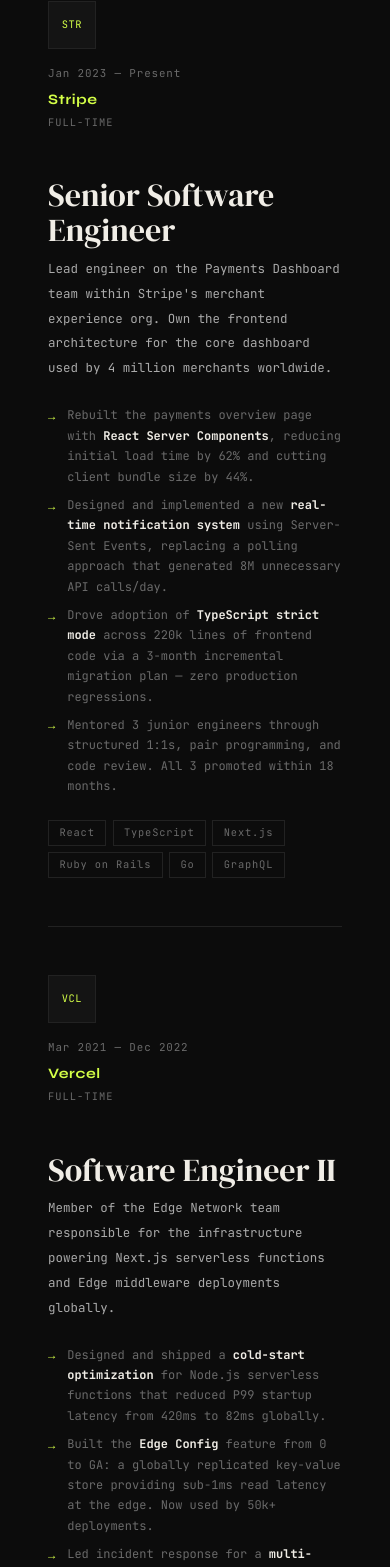
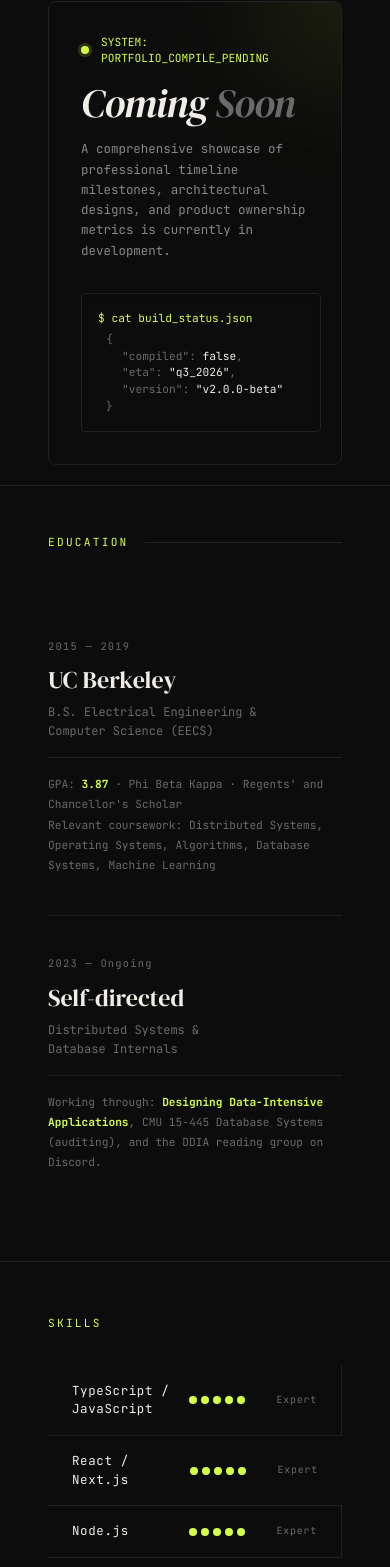
Before and after one commit to Ayushxcodes/portfolio, a Next.js app: page /experience in a window 390 px wide. Shown: the part 1024-2591 px from the top of the page. Built offline with nearby package versions, Linux system fonts and the light colour scheme.

Commit message:
fix_experience

```diff
--- a/src/app/experience/page.tsx
+++ b/src/app/experience/page.tsx
@@ -8,7 +8,7 @@
 import SkillsMatrix from "../../components/ExperiencePage/SkillsMatrix";
 import WritingSpeaking from "../../components/ExperiencePage/WritingSpeaking";
 import CTA from "../../components/ExperiencePage/CTA";
-import { QUICK_STATS, EXPERIENCE, EDUCATION, SKILLS, WRITING, SPEAKING } from "../../components/ExperiencePage/data";
+import { QUICK_STATS, EDUCATION, SKILLS, WRITING, SPEAKING } from "../../components/ExperiencePage/data";
 
 // ── Data ─────────────────────────────────────────────────────────────────────
 
@@ -94,7 +94,7 @@
 
       <QuickStats stats={QUICK_STATS} />
 
-      <ExperienceList experience={EXPERIENCE} assignRef={(i, el) => { fadeRefs.current[i] = el; }} onHover={ho} onLeave={hu} />
+      <ExperienceList assignRef={(i, el) => { fadeRefs.current[i] = el; }} onHover={ho} onLeave={hu} />
 
       <EducationList education={EDUCATION} />
 
--- a/src/app/page.tsx
+++ b/src/app/page.tsx
@@ -80,45 +80,6 @@
   },
 ];
 
-const EXPERIENCE = [
-  {
-    period: 'Jan 2023 — Present',
-    company: 'Stripe',
-    role: 'Senior Software Engineer',
-    desc: "Lead engineer on the Payments Dashboard team within Stripe's merchant experience org. Own the frontend architecture for the core dashboard used by 4 million merchants worldwide.",
-    achievements: [
-      'Rebuilt the payments overview page with React Server Components, reducing initial load time by 62% and cutting client bundle size by 44%.',
-      'Designed and implemented a real-time notification system using Server-Sent Events, replacing a polling approach that generated 8M unnecessary API calls/day.',
-      'Drove adoption of TypeScript strict mode across 220k lines of frontend code via a 3-month incremental migration — zero production regressions.',
-      'Mentored 3 junior engineers through structured 1:1s and pair programming; all promoted within 18 months.',
-    ],
-    tags: ['React', 'TypeScript', 'Next.js', 'Ruby on Rails', 'Go', 'GraphQL'],
-  },
-  {
-    period: 'Mar 2021 — Dec 2022',
-    company: 'Vercel',
-    role: 'Software Engineer II',
-    desc: 'Member of the Edge Network team responsible for the infrastructure powering Next.js serverless functions and Edge middleware deployments globally.',
-    achievements: [
-      'Designed and shipped a cold-start optimization for Node.js serverless functions that reduced P99 startup latency from 420ms to 82ms globally.',
-      'Built the Edge Config feature from 0 to GA: a globally replicated key-value store providing sub-1ms reads at the edge, used by 50k+ deployments.',
-      'Led incident response for a multi-region outage affecting 300k deployments; authored the postmortem and drove infra changes to prevent recurrence.',
-    ],
-    tags: ['Node.js', 'Rust', 'Cloudflare Workers', 'AWS Lambda', 'Terraform'],
-  },
-  {
-    period: 'Jun 2019 — Feb 2021',
-    company: 'Notion',
-    role: 'Full Stack Engineer',
-    desc: "Early engineer on the Collaboration team. Worked on real-time editing, comments, and sharing infrastructure during Notion's hypergrowth phase (0.5M → 4M users).",
-    achievements: [
-      'Implemented real-time multiplayer editing using operational transforms; system handled 10k concurrent collaborating users at peak.',
-      'Built the public page sharing feature end-to-end: access controls, SEO, and a Cloudflare caching layer that reduced origin load by 85%.',
-      'Helped grow the codebase from 50k to 300k lines while maintaining 98% test coverage through TDD and mandatory PR review.',
-    ],
-    tags: ['React', 'Node.js', 'PostgreSQL', 'Redis', 'Electron'],
-  },
-];
 
 const CMDS = [
   'npm run dev',
@@ -257,7 +218,7 @@
 
       <Projects projects={PROJECTS} onHover={onHover} offHover={offHover} />
 
-      <ExperienceSection experience={EXPERIENCE} />
+      <ExperienceSection />
 
       <Contact onHover={onHover} offHover={offHover} />
     </div>
--- a/src/components/ExperiencePage/ExperienceList.tsx
+++ b/src/components/ExperiencePage/ExperienceList.tsx
@@ -2,46 +2,54 @@
 import React from "react";
 import SectionLabel from "./SectionLabel";
 
-export default function ExperienceList({ experience, assignRef, onHover, onLeave }: { experience: any[]; assignRef: (i: number, el: HTMLDivElement | null) => void; onHover: () => void; onLeave: () => void; }) {
+export default function ExperienceList({ assignRef, onHover, onLeave }: { assignRef: (i: number, el: HTMLDivElement | null) => void; onHover: () => void; onLeave: () => void; }) {
   return (
     <div className="px-12 border-b border-[#222]">
       <SectionLabel>Work experience</SectionLabel>
 
-      {experience.map((job, i) => (
-        <div
-          key={i}
-          ref={(el) => assignRef(i, el)}
-          className={[
-            "grid grid-cols-1 md:grid-cols-[200px_1fr] gap-12 py-12 opacity-0 translate-y-7 transition-[opacity,transform] duration-700 ease-[cubic-bezier(0.23,1,0.32,1)]",
-            i < experience.length - 1 ? "border-b border-[#222]" : "",
-          ].join(" ")}
-        >
-          <div className="md:sticky md:top-28 h-fit">
-            <div className="w-12 h-12 bg-[#141414] border border-[#222] flex items-center justify-center mb-4 font-['JetBrains_Mono',monospace] text-[0.65rem] text-[#d4ff47] tracking-[0.05em]">{job.logo}</div>
-            <div className="font-['JetBrains_Mono',monospace] text-[0.68rem] text-[#6a6a6a] tracking-[0.08em] mb-[0.5rem]">{job.period}</div>
-            <div className="font-bold text-[0.9rem] tracking-[0.04em] text-[#d4ff47] mb-[0.25rem]">{job.company}</div>
-            <div className="font-['JetBrains_Mono',monospace] text-[0.65rem] text-[#6a6a6a] tracking-[0.1em] uppercase">{job.type}</div>
-          </div>
+      <div
+        ref={(el) => assignRef(0, el)}
+        className="opacity-0 translate-y-7 transition-[opacity,transform] duration-700 ease-[cubic-bezier(0.23,1,0.32,1)] py-12 md:py-20"
+      >
+        <div className="w-full border border-[#222] bg-[#0e0e0e]/60 backdrop-blur-md rounded-lg p-8 md:p-12 relative overflow-hidden group">
+          {/* Subtle grid background pattern */}
+          <div className="absolute inset-0 bg-[linear-gradient(to_right,#222_1px,transparent_1px),linear-gradient(to_bottom,#222_1px,transparent_1px)] bg-[size:24px_24px] opacity-10 pointer-events-none" />
 
-          <div>
-            <div className="font-['DM_Serif_Display',serif] text-[2rem] mb-[0.5rem] leading-[1.1]">{job.role}</div>
-            <p className="font-['JetBrains_Mono',monospace] text-[0.78rem] text-[#aaa] leading-[2] mb-6 max-w-[540px]">{job.desc}</p>
-            <div className="flex flex-col gap-2 mb-6">
-              {job.achievements.map((ach: any, j: number) => (
-                <div key={j} className="flex items-start gap-3 font-['JetBrains_Mono',monospace] text-[0.75rem] text-[#6a6a6a] leading-[1.7]">
-                  <span className="text-[#d4ff47] shrink-0 mt-[0.05em]">→</span>
-                  <span>{ach}</span>
-                </div>
-              ))}
+          {/* Ambient glow in the corner */}
+          <div className="absolute -top-20 -right-20 w-40 h-40 bg-[#d4ff47]/10 rounded-full blur-[60px] transition-all duration-700 group-hover:bg-[#d4ff47]/20 group-hover:blur-[80px] pointer-events-none" />
+
+          <div className="relative z-10 flex flex-col lg:flex-row lg:items-center justify-between gap-8">
+            <div>
+              <div className="flex items-center gap-3 font-['JetBrains_Mono',monospace] text-[0.7rem] text-[#d4ff47] mb-4">
+                <span className="relative flex h-2 w-2">
+                  <span className="animate-ping absolute inline-flex h-full w-full rounded-full bg-[#d4ff47] opacity-75"></span>
+                  <span className="relative inline-flex rounded-full h-2 w-2 bg-[#d4ff47]"></span>
+                </span>
+                <span>SYSTEM: PORTFOLIO_COMPILE_PENDING</span>
+              </div>
+
+              <h3 className="font-['DM_Serif_Display',serif] italic text-[#f0ede6] text-[2.5rem] md:text-[3.5rem] leading-none mb-4 tracking-tight">
+                Coming <span className="text-[#6a6a6a]">Soon</span>
+              </h3>
+
+              <p className="font-['JetBrains_Mono',monospace] text-[0.78rem] text-[#888] leading-relaxed max-w-[500px]">
+                A comprehensive showcase of professional timeline milestones, architectural designs, and product ownership metrics is currently in development.
+              </p>
             </div>
-            <div className="flex flex-wrap gap-[0.4rem]">
-              {job.tags.map((t: string) => (
-                <span key={t} className="font-['JetBrains_Mono',monospace] text-[0.65rem] border border-[#222] text-[#6a6a6a] px-[0.65rem] py-[0.25rem] tracking-[0.08em]">{t}</span>
-              ))}
+
+            <div className="font-['JetBrains_Mono',monospace] text-[0.7rem] border border-[#222] bg-[#0c0c0c] p-4 rounded text-[#6a6a6a] self-start lg:self-center min-w-[240px] shadow-inner select-none">
+              <div className="text-[#d4ff47] mb-1">$ cat build_status.json</div>
+              <div className="pl-2">
+                {"{"}
+                <div className="pl-4">"compiled": <span className="text-[#f0ede6]">false</span>,</div>
+                <div className="pl-4">"eta": <span className="text-[#f0ede6]">"q3_2026"</span>,</div>
+                <div className="pl-4">"version": <span className="text-[#f0ede6]">"v2.0.0-beta"</span></div>
+                {"}"}
+              </div>
             </div>
           </div>
         </div>
-      ))}
+      </div>
     </div>
   );
 }
--- a/src/components/ExperiencePage/data.tsx
+++ b/src/components/ExperiencePage/data.tsx
@@ -7,51 +7,7 @@
   { num: "12M",label: "Users reached" },
 ];
 
-export const EXPERIENCE = [
-  {
-    logo: "STR",
-    period: "Jan 2023 — Present",
-    company: "Stripe",
-    type: "Full-time",
-    role: "Senior Software Engineer",
-    desc: "Lead engineer on the Payments Dashboard team within Stripe's merchant experience org. Own the frontend architecture for the core dashboard used by 4 million merchants worldwide.",
-    achievements: [
-      <>Rebuilt the payments overview page with <strong className="text-[#f0ede6]">React Server Components</strong>, reducing initial load time by 62% and cutting client bundle size by 44%.</>,
-      <>Designed and implemented a new <strong className="text-[#f0ede6]">real-time notification system</strong> using Server-Sent Events, replacing a polling approach that generated 8M unnecessary API calls/day.</>,
-      <>Drove adoption of <strong className="text-[#f0ede6]">TypeScript strict mode</strong> across 220k lines of frontend code via a 3-month incremental migration plan — zero production regressions.</>,
-      <>Mentored 3 junior engineers through structured 1:1s, pair programming, and code review. All 3 promoted within 18 months.</>,
-    ],
-    tags: ["React", "TypeScript", "Next.js", "Ruby on Rails", "Go", "GraphQL"],
-  },
-  {
-    logo: "VCL",
-    period: "Mar 2021 — Dec 2022",
-    company: "Vercel",
-    type: "Full-time",
-    role: "Software Engineer II",
-    desc: "Member of the Edge Network team responsible for the infrastructure powering Next.js serverless functions and Edge middleware deployments globally.",
-    achievements: [
-      <>Designed and shipped a <strong className="text-[#f0ede6]">cold-start optimization</strong> for Node.js serverless functions that reduced P99 startup latency from 420ms to 82ms globally.</>,
-      <>Built the <strong className="text-[#f0ede6]">Edge Config</strong> feature from 0 to GA: a globally replicated key-value store providing sub-1ms read latency at the edge. Now used by 50k+ deployments.</>,
-      <>Led incident response for a <strong className="text-[#f0ede6]">multi-region outage</strong> affecting 300k deployments; wrote the postmortem and drove the infra changes that prevented recurrence.</>,
-    ],
-    tags: ["Node.js", "Rust", "Cloudflare Workers", "AWS Lambda", "Terraform"],
-  },
-  {
-    logo: "NTN",
-    period: "Jun 2019 — Feb 2021",
-    company: "Notion",
-    type: "Full-time · Engineer #28",
-    role: "Full Stack Engineer",
-    desc: "Early engineer on the Collaboration team. Worked on the real-time editing, comments, and sharing infrastructure during Notion's hypergrowth phase (0.5M → 4M users).",
-    achievements: [
-      <>Implemented <strong className="text-[#f0ede6]">real-time multiplayer editing</strong> using operational transforms. System handled 10k concurrent collaborating users at peak.</>,
-      <>Built the <strong className="text-[#f0ede6]">public page sharing</strong> feature end-to-end: access controls, SEO optimization, and a Cloudflare caching layer that reduced origin load by 85%.</>,
-      <>Helped grow the codebase from 50k to 300k lines while maintaining <strong className="text-[#f0ede6]">98% test coverage</strong> through a culture of TDD and mandatory PR review.</>,
-    ],
-    tags: ["React", "Node.js", "PostgreSQL", "Redis", "Electron"],
-  },
-];
+export const EXPERIENCE: any[] = [];
 
 export const EDUCATION = [
   {
--- a/src/components/Landing/ExperienceSection.tsx
+++ b/src/components/Landing/ExperienceSection.tsx
@@ -1,27 +1,46 @@
-export default function ExperienceSection({ experience }: { experience: any[] }) {
+export default function ExperienceSection() {
   return (
     <section className="px-4 md:px-12 py-20 md:py-28 border-b border-[#222]" id="experience">
-      <div className="section-label-el font-mono text-[0.7rem] text-[#d4ff47] tracking-[0.2em] uppercase mb-12 flex items-center gap-4">04 — Experience</div>
-      <div className="flex flex-col">
-        {experience.map((exp) => (
-          <div key={exp.company} className="fade-up grid gap-6 md:gap-12 py-8 md:py-10 border-b border-[#222] grid-cols-1 md:grid-cols-[200px_1fr]">
-            <div>
-              <div className="font-mono text-[0.7rem] text-[#6a6a6a] tracking-[0.1em] mb-2">{exp.period}</div>
-              <div className="font-bold text-[0.85rem] tracking-[0.05em] text-[#d4ff47]">{exp.company}</div>
+      <div className="section-label-el font-mono text-[0.7rem] text-[#d4ff47] tracking-[0.2em] uppercase mb-12 flex items-center gap-4">
+        04 — Experience
+      </div>
+      <div className="fade-up w-full border border-[#222] bg-[#0e0e0e]/60 backdrop-blur-md rounded-lg p-8 md:p-12 relative overflow-hidden group">
+        {/* Subtle grid background pattern */}
+        <div className="absolute inset-0 bg-[linear-gradient(to_right,#222_1px,transparent_1px),linear-gradient(to_bottom,#222_1px,transparent_1px)] bg-[size:24px_24px] opacity-10 pointer-events-none" />
+
+        {/* Ambient glow in the corner */}
+        <div className="absolute -top-20 -right-20 w-40 h-40 bg-[#d4ff47]/10 rounded-full blur-[60px] transition-all duration-700 group-hover:bg-[#d4ff47]/20 group-hover:blur-[80px] pointer-events-none" />
+
+        <div className="relative z-10 flex flex-col lg:flex-row lg:items-center justify-between gap-8">
+          <div>
+            <div className="flex items-center gap-3 font-mono text-[0.7rem] text-[#d4ff47] mb-4">
+              <span className="relative flex h-2 w-2">
+                <span className="animate-ping absolute inline-flex h-full w-full rounded-full bg-[#d4ff47] opacity-75"></span>
+                <span className="relative inline-flex rounded-full h-2 w-2 bg-[#d4ff47]"></span>
+              </span>
+              <span>SYSTEM: TIMELINE_COMPILE_PENDING</span>
             </div>
-            <div>
-              <div className="font-serif text-[1.25rem] md:text-[1.6rem] mb-3">{exp.role}</div>
-              <div className="font-mono text-[0.75rem] text-[#6a6a6a] leading-[1.8] max-w-full md:max-w-[520px]">{exp.desc}</div>
-              {exp.achievements && (
-                <div className="mt-4 font-mono text-[0.75rem] text-[#6a6a6a] leading-[1.8]">
-                  {exp.achievements.map((a: string, i: number) => (
-                    <div key={i} className="mb-2">→ {a}</div>
-                  ))}
-                </div>
-              )}
+
+            <h3 className="font-serif italic text-[#f0ede6] text-[2.5rem] md:text-[3.5rem] leading-none mb-4 tracking-tight">
+              Coming <span className="text-[#6a6a6a]">Soon</span>
+            </h3>
+
+            <p className="font-mono text-[0.78rem] text-[#888] leading-relaxed max-w-[500px]">
+              A detailed record of professional engineering roles, core technical contributions, and system architectures is currently being updated.
+            </p>
+          </div>
+
+          <div className="font-mono text-[0.7rem] border border-[#222] bg-[#0c0c0c] p-4 rounded text-[#6a6a6a] self-start lg:self-center min-w-[240px] shadow-inner select-none">
+            <div className="text-[#d4ff47] mb-1">$ cat info.json</div>
+            <div className="pl-2">
+              {"{"}
+              <div className="pl-4">"status": <span className="text-[#f0ede6]">"updating"</span>,</div>
+              <div className="pl-4">"location": <span className="text-[#f0ede6]">"indore_mp"</span>,</div>
+              <div className="pl-4">"open_to_work": <span className="text-[#f0ede6]">true</span></div>
+              {"}"}
             </div>
           </div>
-        ))}
+        </div>
       </div>
     </section>
   );
```
